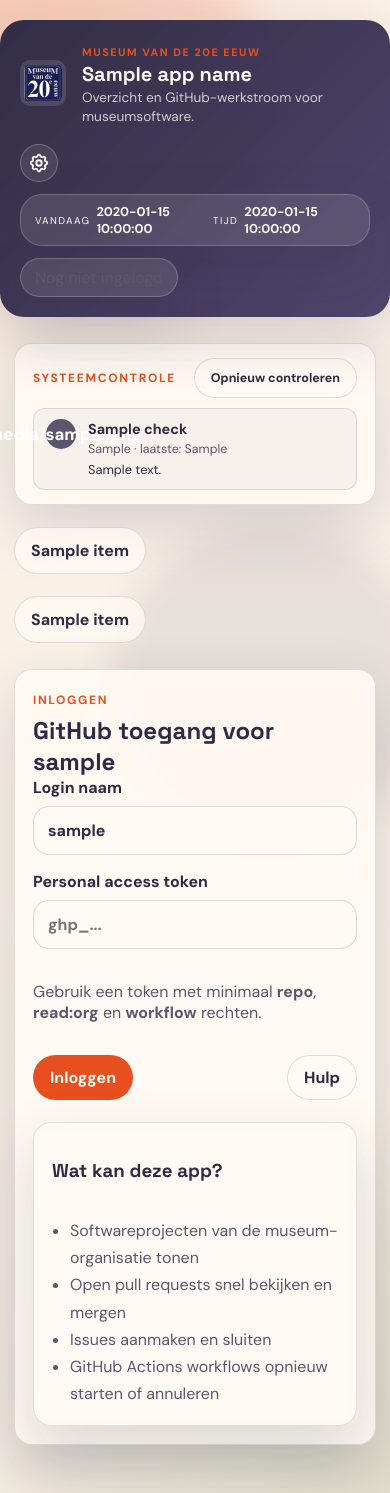
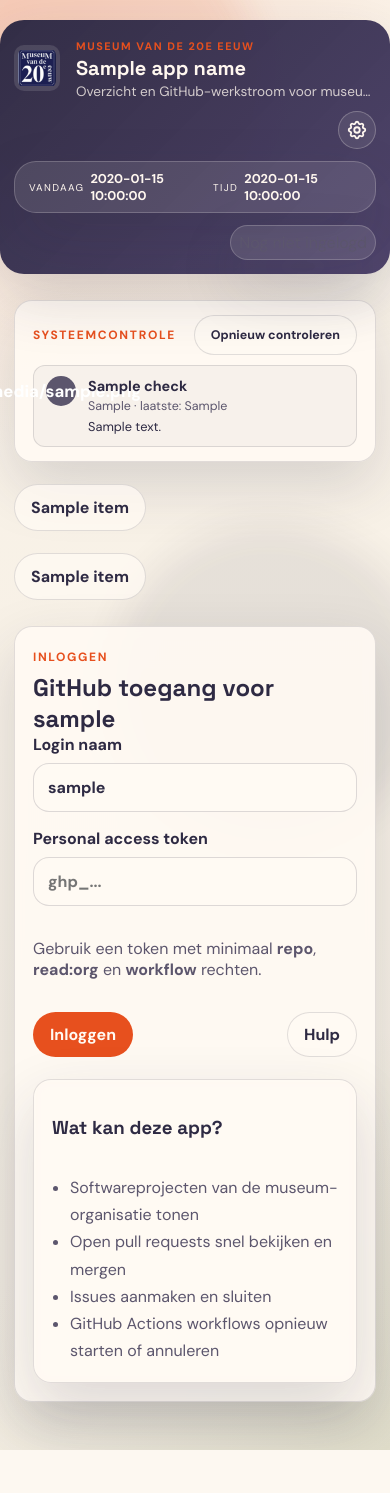
Before and after one commit to museum-20e-eeuw/github_software_portaal, a Python web app: template templates/login.html in a window 390 px wide. After the commit the page ends 1450 px from the top, so only its background shows below. Run offline with Jinja, Linux system fonts and the light colour scheme; the template is opened without the code that fills it: most values are stand-ins (such as "Sample title", 1, 10 or a date in 2020).

Commit message:
Fix responsive banner alignment

```diff
--- a/static/app.css
+++ b/static/app.css
@@ -714,20 +715,135 @@
 }
 
 @media (max-width: 920px) {
-    .hero,
     .two-col {
         grid-template-columns: 1fr;
     }
 }
 
-@media (max-width: 640px) {
+@media (min-width: 641px) and (max-width: 1100px) {
+    .hero {
+        flex-wrap: nowrap;
+        gap: 10px;
+        padding: 10px 20px;
+    }
+
+    .hero-brand {
+        gap: 10px;
+    }
+
+    .hero-logo {
+        width: 38px;
+        height: 38px;
+    }
+
+    .hero h1 {
+        font-size: 20px;
+    }
+
+    .hero p {
+        font-size: 0.7rem;
+    }
+
+    .hero-meta {
+        gap: 6px;
+        flex-wrap: nowrap;
+    }
+
+    .settings-gear {
+        width: 32px;
+        height: 32px;
+    }
+
+    .settings-gear svg {
+        width: 18px;
+        height: 18px;
+    }
+
+    .clock-card {
+        gap: 4px;
+        padding: 5px 8px;
+        font-size: 0.68rem;
+    }
+
+    .clock-card .clock-label {
+        font-size: 0.52rem;
+    }
+
+    .org-card {
+        padding: 5px 8px;
+    }
+
+    .account-actions {
+        gap: 6px;
+    }
+
+    .account-actions .meta-text,
+    .account-actions .btn {
+        font-size: 0.68rem;
+    }
+
+    .account-actions .btn {
+        padding: 7px 9px;
+    }
+}
+
+@media (max-width: 640px) and (max-aspect-ratio: 3 / 4) {
     .shell {
         padding: 20px 14px 48px;
     }
 
     .hero {
-        padding: 20px;
+        flex-wrap: wrap;
+        gap: 10px;
+        padding: 14px;
         border-radius: 24px;
+    }
+
+    .hero-brand {
+        flex: 1 1 100%;
+        min-width: 0;
+    }
+
+    .hero-copy {
+        min-width: 0;
+        overflow: hidden;
+    }
+
+    .hero-copy h1,
+    .hero-copy p {
+        overflow: hidden;
+        text-overflow: ellipsis;
+        white-space: nowrap;
+    }
+
+    .hero-meta {
+        flex: 1 1 100%;
+        align-items: flex-end;
+        flex-direction: column;
+        justify-content: flex-end;
+        margin-left: 0;
+    }
+
+    .org-card {
+        align-self: flex-end;
+        max-width: 100%;
+        width: fit-content;
+        padding: 6px 8px;
+    }
+
+    .account-actions {
+        gap: 6px;
+        width: auto;
+    }
+
+    .account-actions .meta-text {
+        font-size: 0.72rem;
+        white-space: nowrap;
+    }
+
+    .account-actions .btn {
+        padding: 8px 10px;
+        font-size: 0.72rem;
     }
 
     .panel,
```
Also changed, not shown: other parts of static/app.css (+60 -0 lines).
